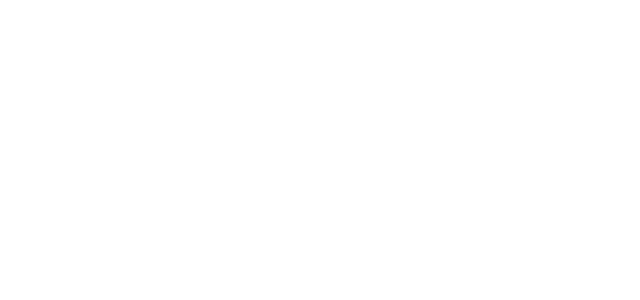
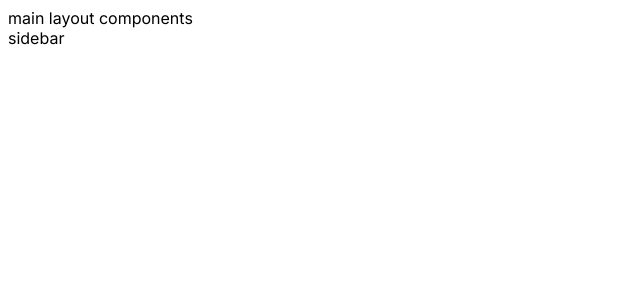
Before and after one commit to kohta9521/Portfolio_Kohta, a Next.js app: page / in a window 1280 px wide. Shown: the top 300 px of the page, without its empty margins (0-640 px from the left). Built offline with nearby package versions, Linux system fonts and the light colour scheme.

Commit message:
add MainLayout components about all page common components

```diff
--- a/src/app/page.tsx
+++ b/src/app/page.tsx
@@ -1,9 +1,11 @@
 import Image from 'next/image'
 import styles from "../styles/page.module.css";
+import MainLayout from '@/layouts/Main/MainLayout';
 
 export default function Home() {
   return (
     <main className={styles.main}>
+        <MainLayout />
     </main>
   )
 }
--- /dev/null
+++ b/src/layouts/Main/MainLayout.tsx
@@ -0,0 +1,19 @@
+import React from "react";
+
+// css import
+import styles from "./MainLayout.module.css";
+import Sidebar from "../sidebar/Sidebar";
+
+
+const MainLayout: React.FC = () => {
+  return (
+    <>
+      <div className={styles.main}>
+        main layout components
+        <Sidebar />
+      </div>
+    </>
+  )
+}
+
+export default MainLayout;
```
Also changed, not shown: src/layouts/Main/MainLayout.module.css (added).
